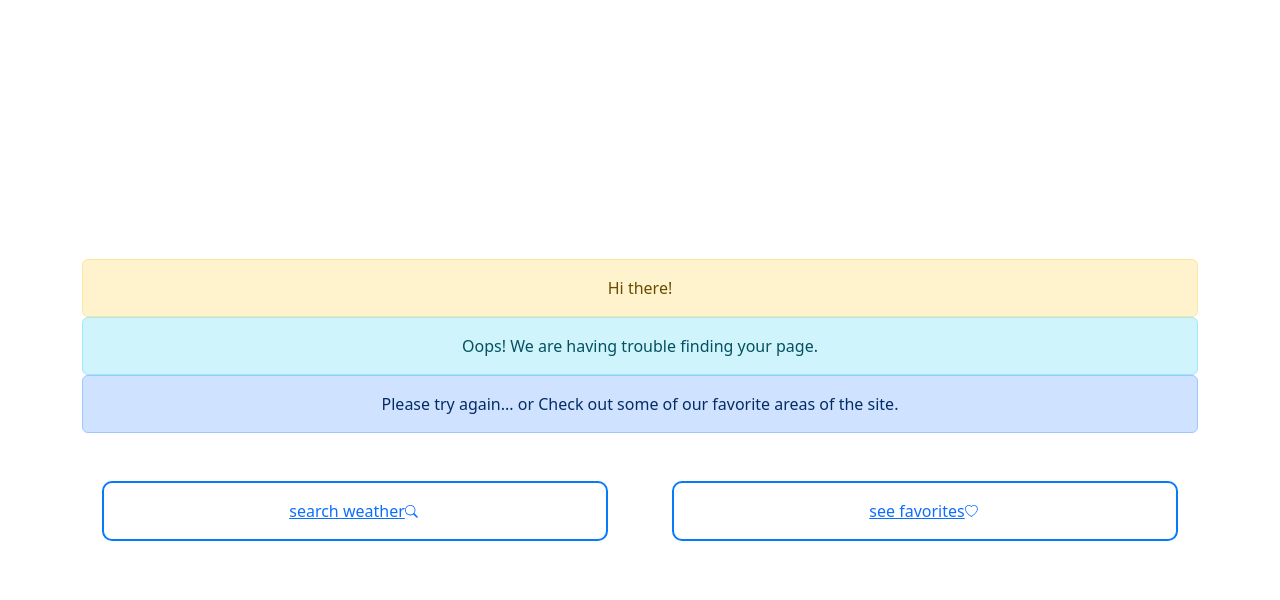
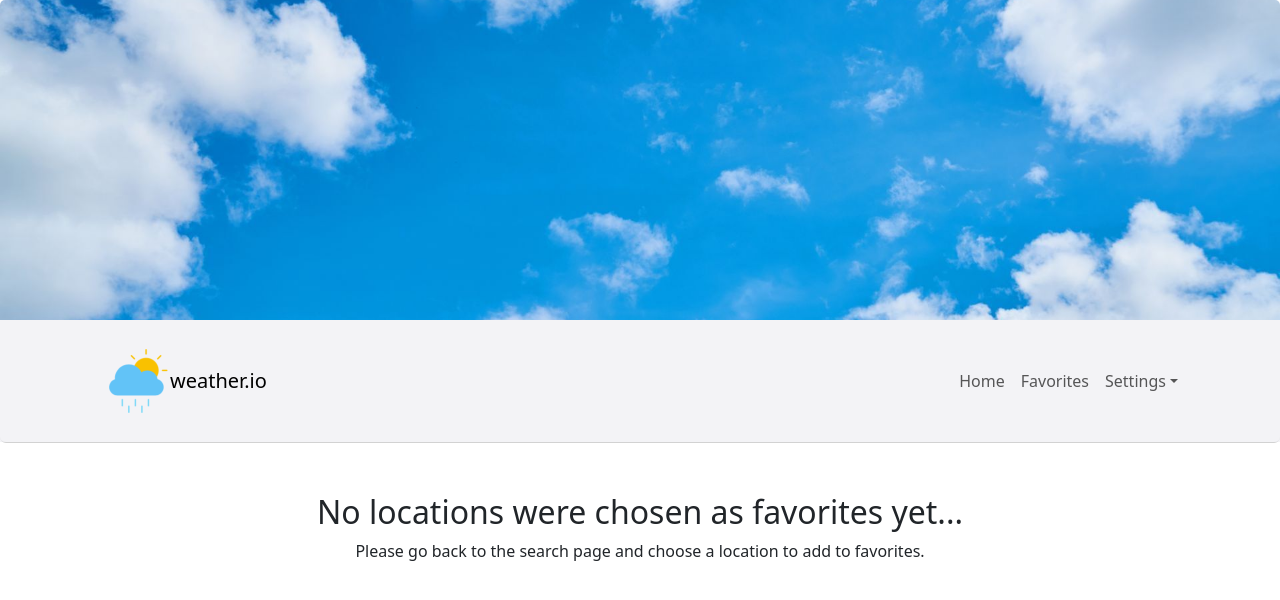
Before and after one commit to noammirjani/weather-app, a React (Create React App) app: page /favorites in a window 1280 px wide. Shown: the top 600 px of the page. Built offline with nearby package versions, Linux system fonts and the light colour scheme.

Commit message:
add favorites page

```diff
--- a/src/App.js
+++ b/src/App.js
@@ -1,14 +1,14 @@
 import { BrowserRouter, Routes, Route } from "react-router-dom";
 import HomePage from "./components/pages/HomePage";
 import NoPage from "./components/pages/NoPage";
+import FavoritesPage from "./components/pages/FavoritesPage";
 
 function App() {
   return (
     <BrowserRouter>
       <Routes>
-        <Route path="/" element={<HomePage />}>
-          <Route path="weather-app" element={<HomePage />} />
-        </Route>
+        <Route path="weather-app" element={<HomePage />} />
+        <Route path="favorites" element={<FavoritesPage />} />
         <Route path="*" element={<NoPage />} />
       </Routes>
     </BrowserRouter>
--- a/src/components/layout/Layout.js
+++ b/src/components/layout/Layout.js
@@ -2,12 +2,7 @@ import "../../styles/Layout.css";
 import "bootstrap/dist/css/bootstrap.min.css";
 import { Card, Container } from "react-bootstrap";
 import LayoutNav from "./LayoutNav";
-import Nav from "react-bootstrap/Nav";
-import Navbar from "react-bootstrap/Navbar";
-import NavDropdown from "react-bootstrap/NavDropdown";
 
-//todo: add button to switch between C and F
-//todo: add search history /favorite list
 function Layout({ children }) {
   return (
     <Card>
--- /dev/null
+++ b/src/components/pages/FavoritesPage.js
@@ -0,0 +1,58 @@
+import Layout from "../layout/Layout";
+import useFavorites from "../../hooks/useFavorites";
+import FavoriteButton from "../utils/FavoriteButton";
+import { Button, Col, Container, Row } from "react-bootstrap";
+import "../../styles/FavoritesPage.css";
+
+function FavoritesPage() {
+  const { favorites } = useFavorites();
+  const filterFavorites = Object.values(favorites).filter(
+    (location) => location.display
+  );
+
+  const searchWeather = (locationData) => {
+    console.log("search", locationData);
+  };
+
+  console.log(filterFavorites);
+
+  return (
+    <>
+      <Layout />
+      <Container className="favorites-container">
+        {filterFavorites.length === 0 ? (
+          <div className="no-favorites">
+            <h2>No locations were chosen as favorites yet...</h2>
+            <p>
+              Please go back to the search page and choose a location to add to
+              favorites.
+            </p>
+          </div>
+        ) : (
+          <Row>
+            {filterFavorites.map((location) => (
+              <Col xs={12} sm={6} md={3} key={location.data.key}>
+                <div className="favorite-card">
+                  <h3>{location.data.city}</h3>
+                  <p>{location.data.country}</p>
+                  <FavoriteButton
+                    locationData={location.data}
+                    display={location.display}
+                  />
+                  <Button
+                    variant="outline-primary"
+                    onClick={() => searchWeather(location.data)}
+                  >
+                    Search
+                  </Button>
+                </div>
+              </Col>
+            ))}
+          </Row>
+        )}
+      </Container>
+    </>
+  );
+}
+
+export default FavoritesPage;
--- a/src/components/utils/FavoriteButton.js
+++ b/src/components/utils/FavoriteButton.js
@@ -3,13 +3,15 @@ import { Button } from "react-bootstrap";
 import Icon from "../utils/Icon";
 import { favoriteSvg, favoriteSvgFill } from "../../utils/svgPath";
 import "../../styles/FavoriteButton.css";
+import useFavorites from "../../hooks/useFavorites";
 
 function FavoriteButton({ locationData }) {
-  const [saveLocation, setSaveLocation] = useState(false);
+  const { updateFavorites, isFave } = useFavorites();
+  const [saveLocation, setSaveLocation] = useState(isFave(locationData.key));
 
   const handleSave = () => {
     setSaveLocation((prev) => !prev);
-    //set location data to context
+    updateFavorites(locationData, !saveLocation);
   };
 
   return (
--- /dev/null
+++ b/src/context/FavoriteContext.js
@@ -0,0 +1,39 @@
+import { useEffect, createContext, useState } from "react";
+
+export const FavoritesContext = createContext(null);
+
+function FavoritesProvider({ children }) {
+  const [favorites, setFavorites] = useState(() => {
+    const savedInMemory = localStorage.getItem("favorites");
+    return savedInMemory ? JSON.parse(savedInMemory) : {};
+  });
+
+  useEffect(() => {
+    localStorage.setItem("favorites", JSON.stringify(favorites));
+  }, [favorites]);
+
+  const updateFavorites = (locationData, display) => {
+    if (!locationData || !locationData.key) {
+      return;
+    }
+    setFavorites((prev) => ({
+      ...prev,
+      [locationData.key]: {
+        data: locationData,
+        display,
+      },
+    }));
+  };
+
+  const isFave = (locationID) => {
+    return !!favorites[locationID];
+  };
+
+  return (
+    <FavoritesContext.Provider value={{ favorites, updateFavorites, isFave }}>
+      {children}
+    </FavoritesContext.Provider>
+  );
+}
+
+export default FavoritesProvider;
--- /dev/null
+++ b/src/hooks/useFavorites.js
@@ -0,0 +1,8 @@
+import { useContext } from "react";
+import { FavoritesContext } from "../context/FavoriteContext";
+
+function useFavorites() {
+  return useContext(FavoritesContext);
+}
+
+export default useFavorites;
--- /dev/null
+++ b/src/styles/FavoritesPage.css
@@ -0,0 +1,29 @@
+.favorites-container {
+  margin-top: 20px;
+}
+
+.no-favorites {
+  text-align: center;
+  margin-top: 50px;
+}
+
+.favorite-card {
+  border: 1px solid #f80808;
+  padding: 20px;
+  margin-bottom: 20px;
+}
+
+.favorite-card h3 {
+  font-size: 18px;
+  margin-bottom: 10px;
+}
+
+.favorite-card p {
+  font-size: 14px;
+  color: #888;
+  margin-bottom: 10px;
+}
+
+.favorite-card button {
+  margin-top: 10px;
+}
```
Also changed, not shown: src/index.js (+5 -3 lines).
